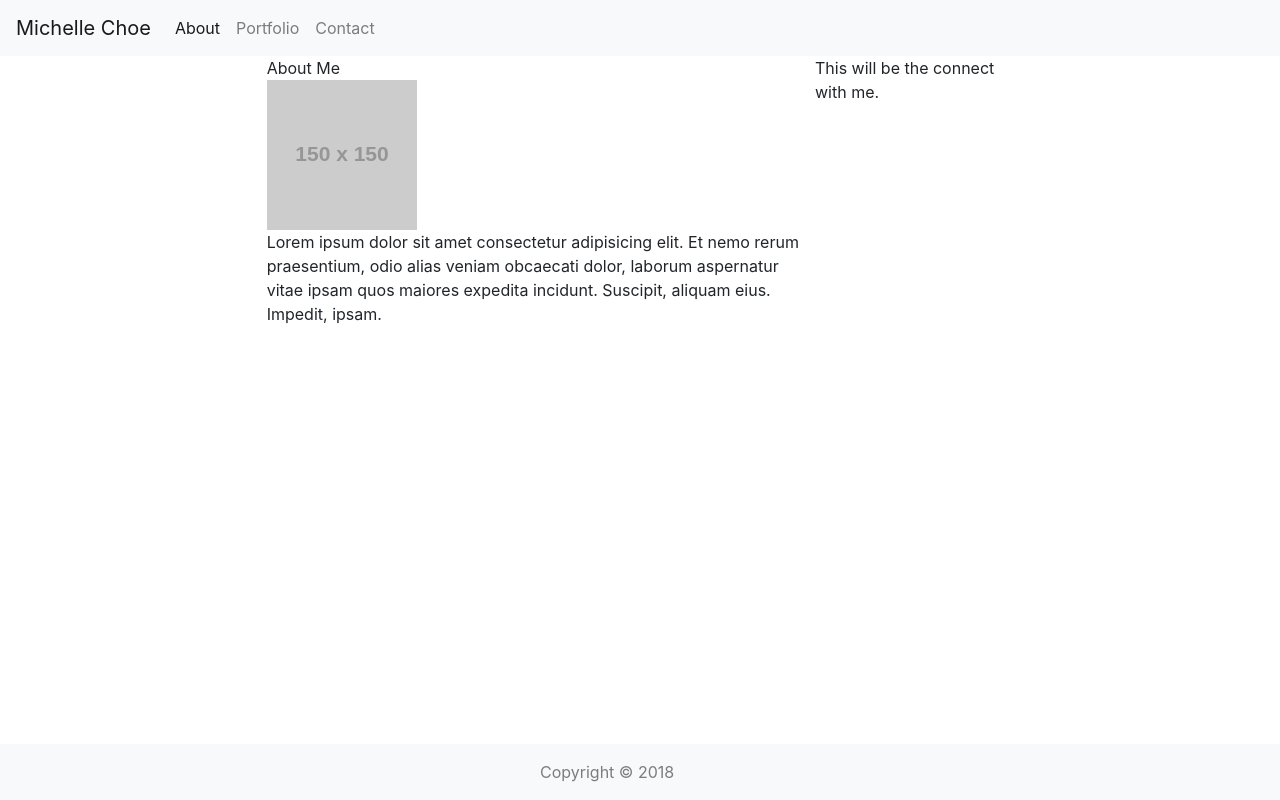
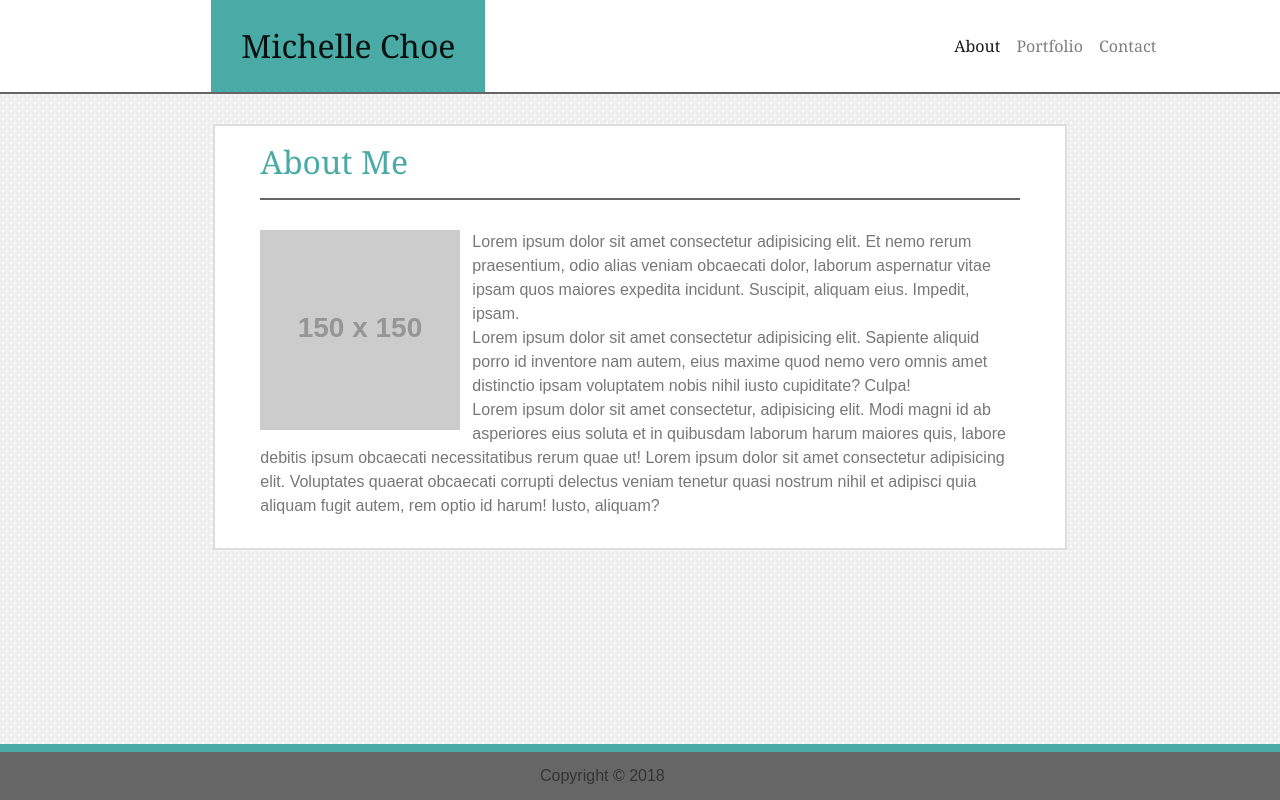
Before and after one commit to michellemchoe/02-Homework, a plain HTML site: page index.html in a window 1280 px wide. Drawn offline with nearby package versions, Linux system fonts and the light colour scheme; placeholder pictures from the web are drawn by us.

Commit message:
index mostly done. can't get footer text color right.

```diff
--- a/index.html
+++ b/index.html
@@ -8,13 +8,14 @@
 
     <link rel="stylesheet" href="https://stackpath.bootstrapcdn.com/bootstrap/4.1.3/css/bootstrap.min.css" integrity="sha384-MCw98/SFnGE8fJT3GXwEOngsV7Zt27NXFoaoApmYm81iuXoPkFOJwJ8ERdknLPMO"
         crossorigin="anonymous">
-
+    <link rel="stylesheet" href="reset.css">
+    <link rel="stylesheet" href="style.css">
     <title>Michelle Choe</title>
 </head>
 
 <body>
 
-    <nav class="navbar navbar-expand-lg navbar-light bg-light">
+    <nav class="navbar navbar-expand-lg navbar-light" id="heads">
         <a class="navbar-brand" href="#">Michelle Choe</a>
         <button class="navbar-toggler" type="button" data-toggle="collapse" data-target="#navbarNav" aria-controls="navbarNav"
             aria-expanded="false" aria-label="Toggle navigation">
@@ -39,22 +40,31 @@
 
     <div class="container-fluid">
         <div class="row justify-content-md-center">
-            <div class="col-md-5">
-                <div class="row">
+            <div class="col-md-8" id="content">
+                <div class="row" id="pageTitle">
                     About Me
                 </div>
-                <div class="row">
-                    <img src="https://via.placeholder.com/150" class="img-fluid" alt="Michelle Choe">
-                    <div style="float: left">
-                        Lorem ipsum dolor sit amet consectetur adipisicing elit. Et nemo rerum praesentium, odio alias
-                        veniam obcaecati dolor, laborum aspernatur vitae ipsam quos maiores expedita incidunt.
-                        Suscipit, aliquam eius. Impedit, ipsam.
+                <div class="about">
+                    <div class="row">
+                        <div class="col-md-12">
+                            <img class="profilePic" src="https://via.placeholder.com/150" class="img-fluid" alt="Michelle Choe">
+                            <div class="bioText">
+                                Lorem ipsum dolor sit amet consectetur adipisicing elit. Et nemo rerum praesentium,
+                                odio
+                                alias
+                                veniam obcaecati dolor, laborum aspernatur vitae ipsam quos maiores expedita incidunt.
+                                Suscipit, aliquam eius. Impedit, ipsam.
+                                <br>
+                                Lorem ipsum dolor sit amet consectetur adipisicing elit. Sapiente aliquid porro id inventore nam autem, eius maxime quod nemo vero omnis amet distinctio ipsam voluptatem nobis nihil iusto cupiditate? Culpa!
+                                <br>
+                                Lorem ipsum dolor sit amet consectetur, adipisicing elit. Modi magni id ab asperiores eius soluta et in quibusdam laborum harum maiores quis, labore debitis ipsum obcaecati necessitatibus rerum quae ut! Lorem ipsum dolor sit amet consectetur adipisicing elit. Voluptates quaerat obcaecati corrupti delectus veniam tenetur quasi nostrum nihil et adipisci quia aliquam fugit autem, rem optio id harum! Iusto, aliquam?
+
+                            </div>
+                        </div>
                     </div>
                 </div>
             </div>
-            <div class="col-md-2">
-                This will be the connect with me.
-            </div>
+
         </div>
     </div>
 
@@ -74,7 +84,7 @@
 
 
 
-    <nav class="navbar fixed-bottom navbar-light bg-light">
+    <nav class="navbar fixed-bottom navbar-light" id="foots">
         <div class="mx-auto" style="width: 200px;">
             <span class="navbar-text">
                 Copyright &copy 2018
--- /dev/null
+++ b/reset.css
@@ -0,0 +1,48 @@
+/* http://meyerweb.com/eric/tools/css/reset/
+   v2.0 | 20110126
+   License: none (public domain)
+*/
+
+html, body, div, span, applet, object, iframe,
+h1, h2, h3, h4, h5, h6, p, blockquote, pre,
+a, abbr, acronym, address, big, cite, code,
+del, dfn, em, img, ins, kbd, q, s, samp,
+small, strike, strong, sub, sup, tt, var,
+b, u, i, center,
+dl, dt, dd, ol, ul, li,
+fieldset, form, label, legend,
+table, caption, tbody, tfoot, thead, tr, th, td,
+article, aside, canvas, details, embed,
+figure, figcaption, footer, header, hgroup,
+menu, nav, output, ruby, section, summary,
+time, mark, audio, video {
+	margin: 0;
+	padding: 0;
+	border: 0;
+	font-size: 100%;
+	font: inherit;
+	vertical-align: baseline;
+}
+/* HTML5 display-role reset for older browsers */
+article, aside, details, figcaption, figure,
+footer, header, hgroup, menu, nav, section {
+	display: block;
+}
+body {
+	line-height: 1;
+}
+ol, ul {
+	list-style: none;
+}
+blockquote, q {
+	quotes: none;
+}
+blockquote:before, blockquote:after,
+q:before, q:after {
+	content: '';
+	content: none;
+}
+table {
+	border-collapse: collapse;
+	border-spacing: 0;
+}
--- a/style.css
+++ b/style.css
@@ -0,0 +1,87 @@
+#heads {
+    background: #ffffff;
+    border-bottom-style: solid;
+    border-color: #666666;
+    border-width: 2px;
+    margin: 0px 0px 30px 0px;
+    padding: 0px;
+}
+
+.navbar-brand {
+    background-color: #4aaaa5;
+    color: #ffffff;
+    padding: 30px;
+    margin: 0px 0px  0px calc((33%)/2);
+    font-size: 32px;
+    font-family: Georgia, 'Times New Roman', Times, serif;
+}
+
+#navbarNav {
+    float: right;
+    margin-left: 36%;
+    font-family: Georgia, 'Times New Roman', Times, serif;
+}
+
+body {
+    background-image: url(p4.png);
+}
+
+#content {
+    border-style: solid;
+    border-color: #dddddd;
+    border-width: 2px;
+    background-color: #ffffff;
+    color: #777777;
+    margin: 0 auto 90px auto;
+    font-family: Arial, Helvetica, sans-serif;
+    line-height: 150%;
+}
+
+#pageTitle {
+    font-family: Georgia, 'Times New Roman', Times, serif;
+    font-size: 32px;
+    color: #4aaaa5;
+    margin: 24px 30px;
+    padding-bottom: 24px;
+    border-bottom-style: solid;
+    border-color: #666666;
+    border-width: 2px;
+    margin-bottom: 30px;
+}
+
+.about {
+    margin: 0px 30px 30px 30px;
+}
+
+.profilePic {
+    float: left;
+    margin-right: 12px;
+    height: 200px;
+    width: auto;
+}
+
+.bioText {
+    text-align: left;
+    min-height: 200px;
+}
+
+.contact {
+    margin: 0px 30px 30px 30px;
+}
+
+.gallery {
+    margin: 0px 30px 30px 30px;
+}
+
+#foots {
+    background: #666666;
+    border-top-style: solid;
+    border-color: #4aaaa5;
+    border-width: 8px;
+    font-family: Arial, Helvetica, sans-serif;
+    font-size: 16px;
+}
+
+.navbar-text {
+    color: #ffffff;
+}
```
Also changed, not shown: contact.html (+12 -11 lines), portfolio.html (+9 -10 lines), p4.png (added).
